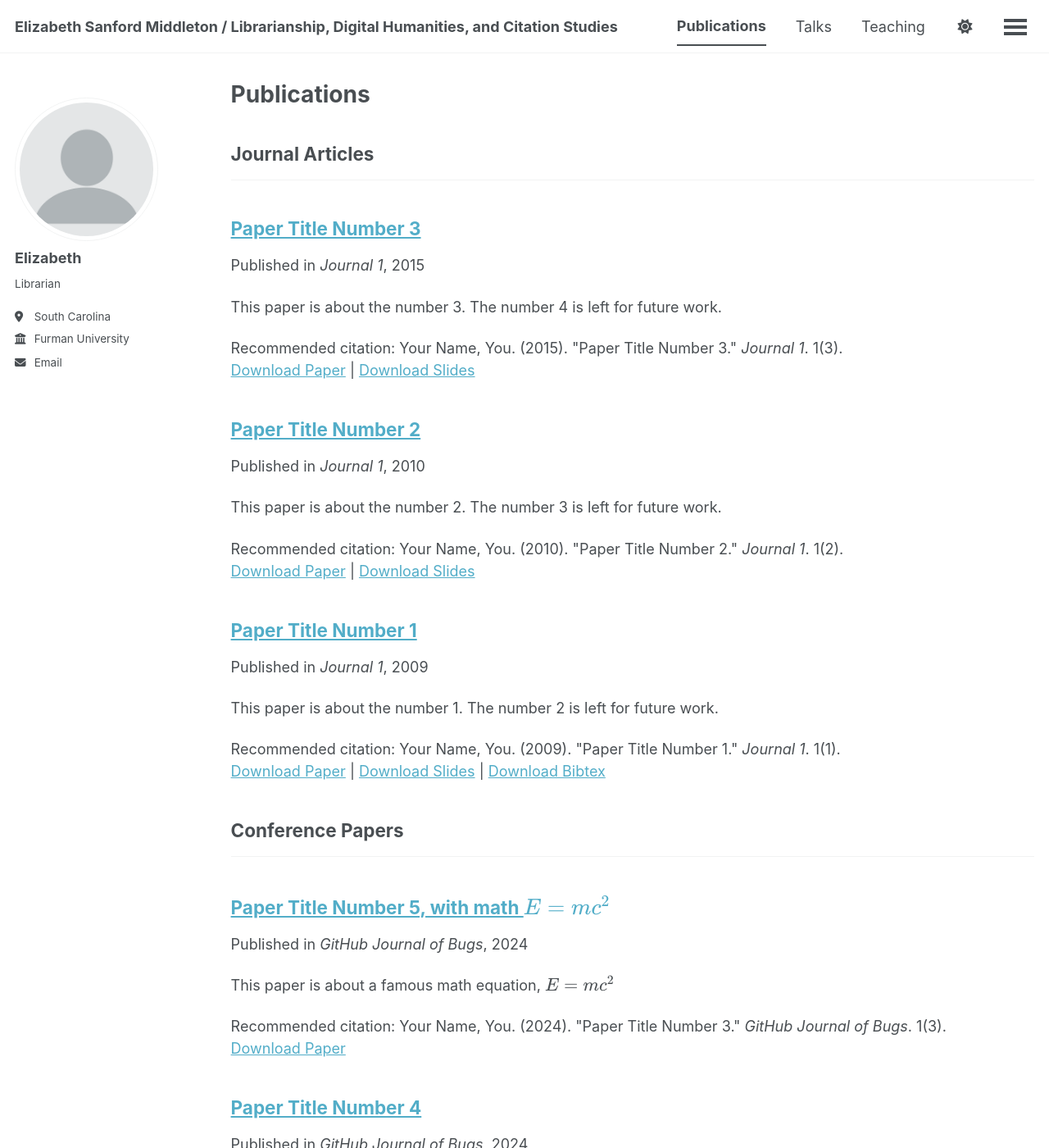
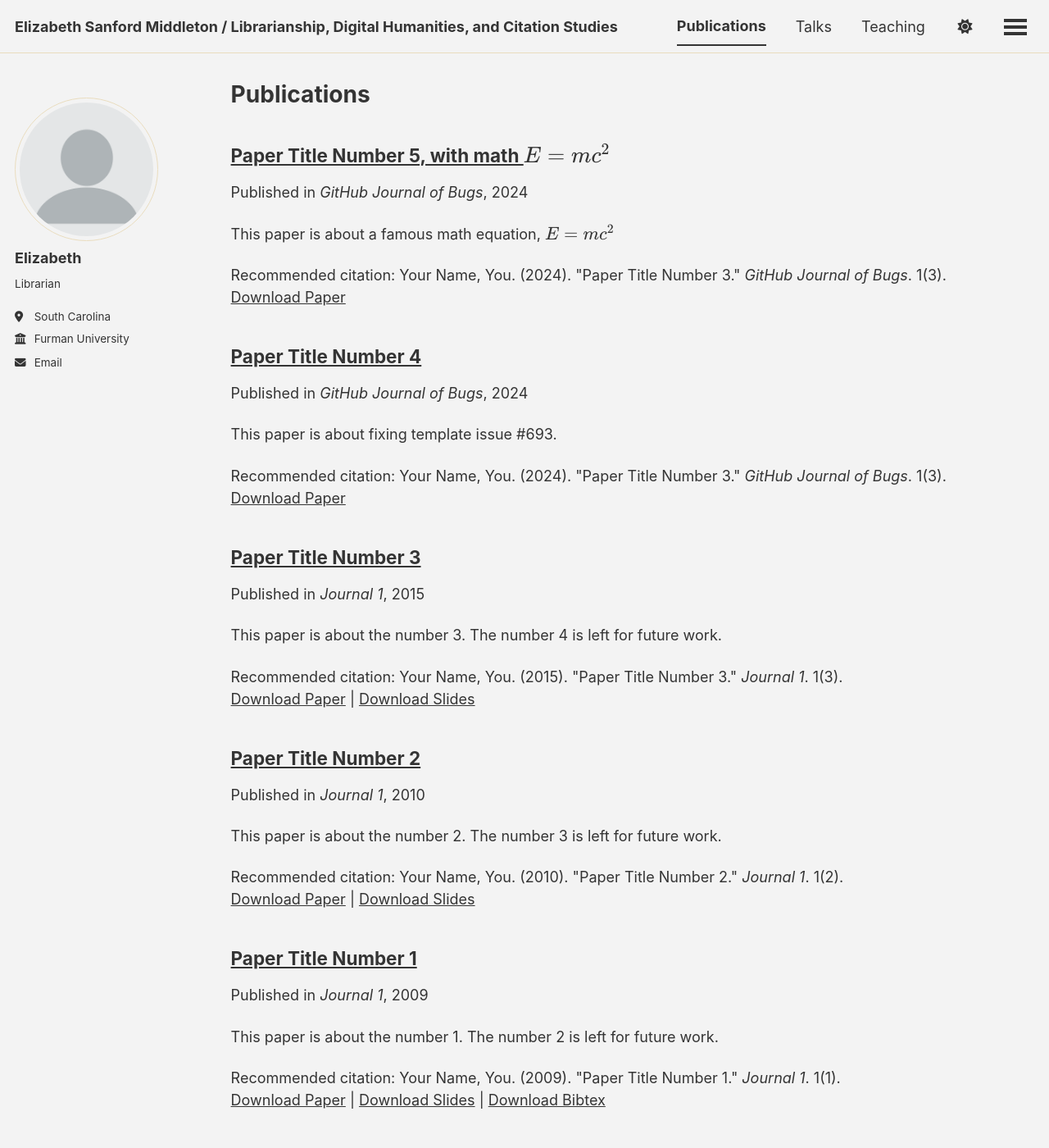
Before and after one commit to elizabethmiddletonlibrarian/site, a Jekyll site: the page built from _pages/publications.html, in a window 1280 px wide and 1400 px high. Shown: the whole window at 82% size. Built offline with Jekyll 4.4.1, drawn with Linux system fonts in a browser that asks for light colours; a script bundle is joined from its source files by our own code; library files that are not in the unit come from our copies; some of the changed lines change nothing that is shown; some of the changed text lies outside the part shown.

Commit message:
Change site theme and clean up config
Updated site theme to 'dirt' and removed publication categories.

```diff
--- a/_config.yml
+++ b/_config.yml
@@ -8,7 +8,7 @@
 
 # Basic Site Settings
 locale                   : "en-US"
-site_theme               : "default" # The available themes options are "default", "air", "sunrise", "mint", "dirt" and "contrast"
+site_theme               : "dirt" # The available themes options are "default", "air", "sunrise", "mint", "dirt" and "contrast"
 title                    : "Elizabeth Sanford Middleton / Librarianship, Digital Humanities, and Citation Studies"
 title_separator          : "-"
 name                     : &name "Elizabeth Sanford Middleton"
@@ -57,15 +57,6 @@ author:
   xing             : # Username
   youtube          : # Username
   zhihu            : # Username
-
-# Publication Category - The following the list of publication categories and their headings
-publication_category:
-  books:
-    title: 'Books'
-  manuscripts:
-    title: 'Journal Articles'
-  conferences:
-    title: 'Conference Papers'
 
 # Site Settings
 teaser                   :  # filename of teaser fallback teaser image placed in /images/ for social media previews
@@ -231,15 +222,7 @@ defaults:
     values:
       layout: single
       author_profile: true
-  # _teaching
-  - scope:
-      path: ""
-      type: teaching
-    values:
-      layout: single
-      author_profile: true
-      share: true
-      comments: true
+
   # _publications
   - scope:
       path: ""
@@ -258,7 +241,7 @@ defaults:
       author_profile: true
       share: true
       comment: true
-  # _talks
+  # _presentations
   - scope:
       path: ""
       type: talks
```
